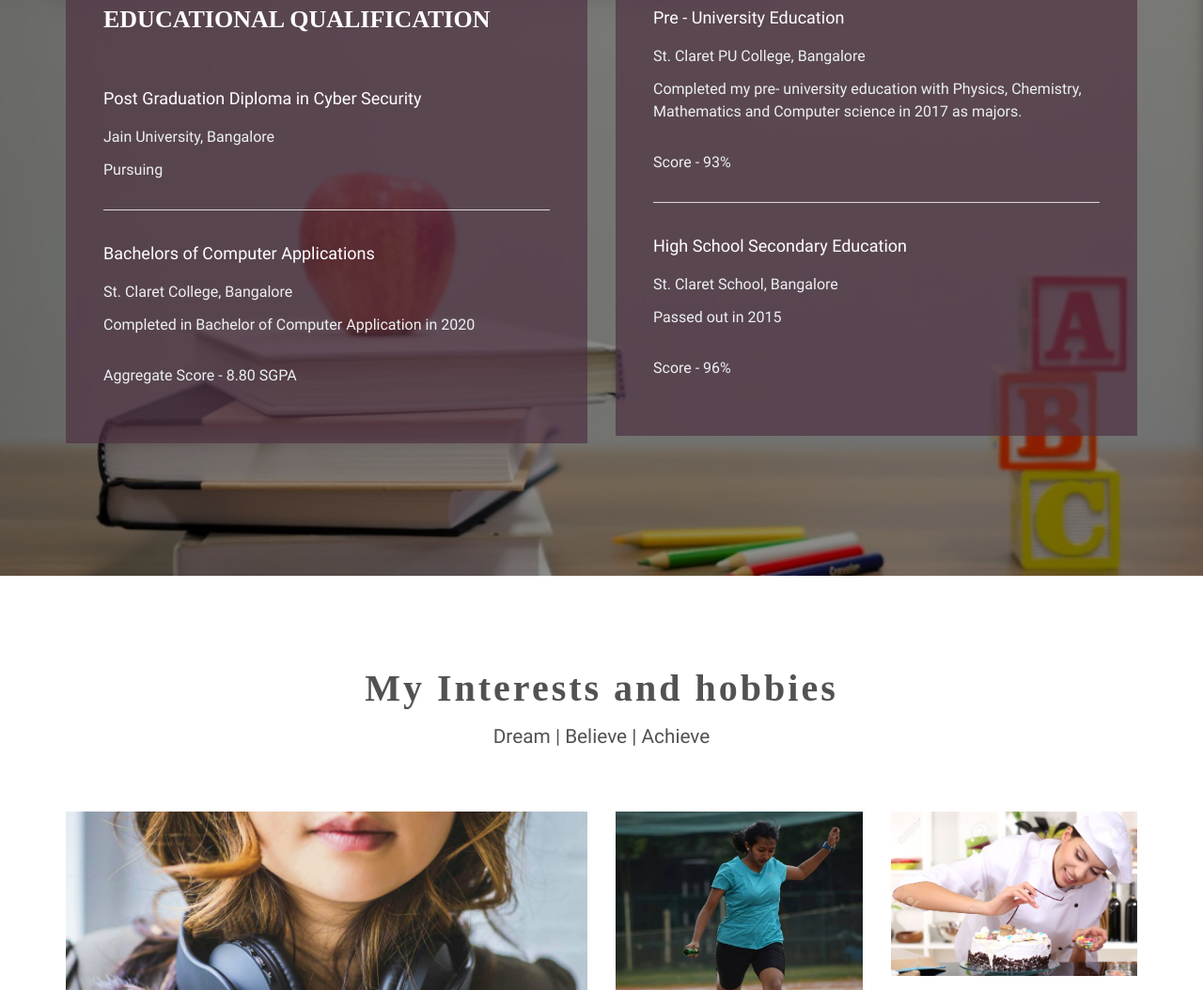
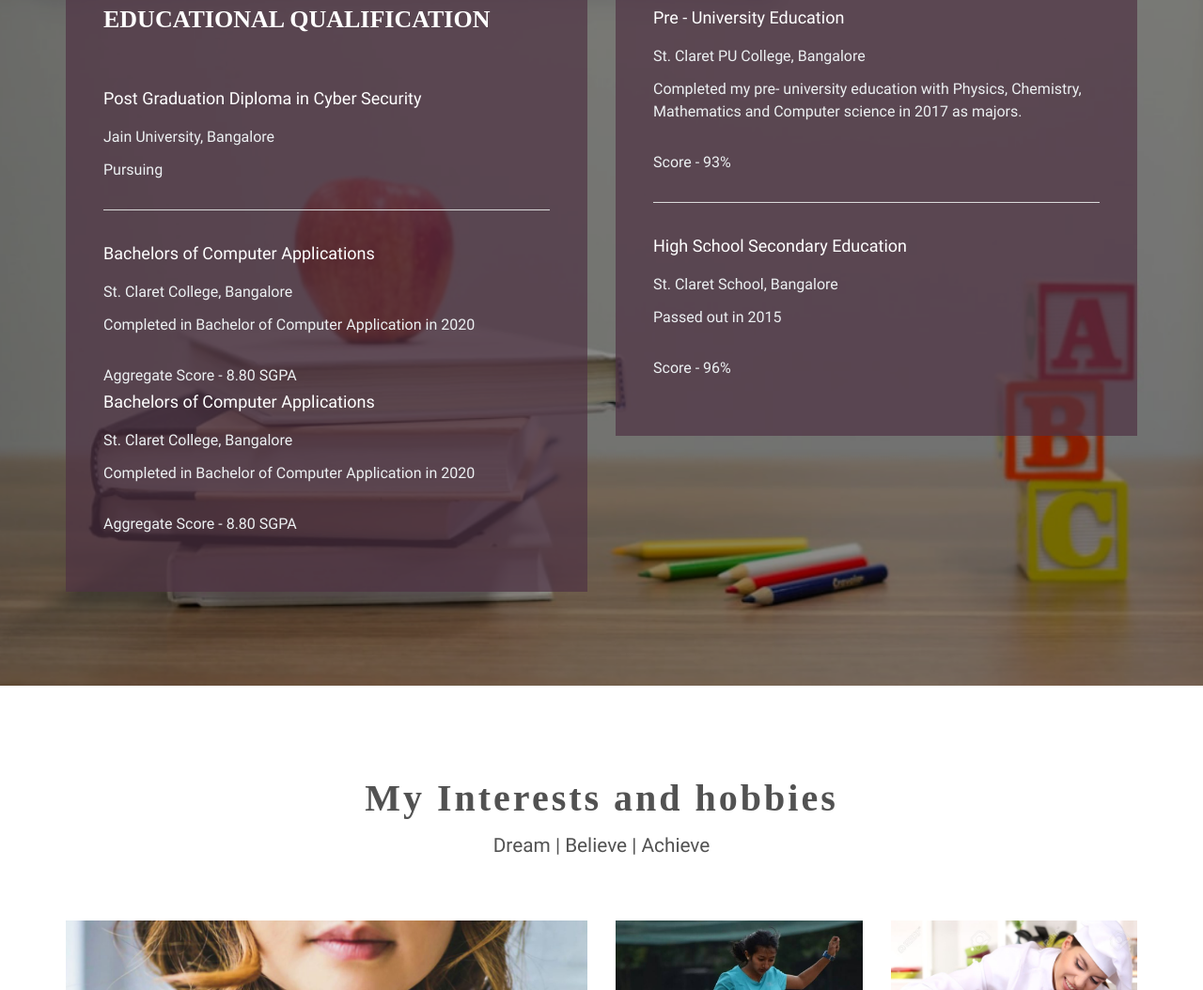
Before and after one commit to Simran31-ps/Simran, a plain HTML site: page index.html in a window 1280 px wide. Shown: the part 2797-3851 px from the top of the page at 94% size. Drawn offline with Linux system fonts and the light colour scheme.

Commit message:
Update index.html

```diff
--- a/index.html
+++ b/index.html
@@ -191,6 +191,13 @@
                                         <h6>Jain University, Bangalore</h6>
                                         <p>Pursuing</p>
                                     </div>
+<div class="content-details">
+                                            <h5>Bachelors of Computer Applications</h5>
+                                            <h6>St. Claret College, Bangalore</h6>
+                                            <p>Completed in Bachelor of Computer Application in 2020 </p>
+                                            <p>Aggregate Score   - 8.80 SGPA</p>
+                                    </div>
+
 
                                     <div class="content-details">
                                             <h5>Bachelors of Computer Applications</h5>
```
